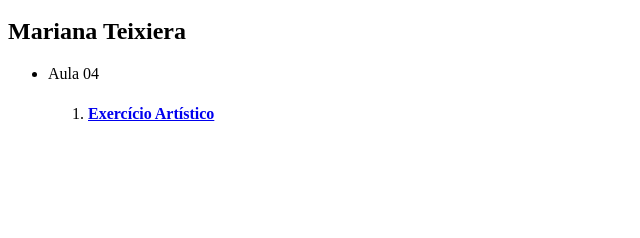
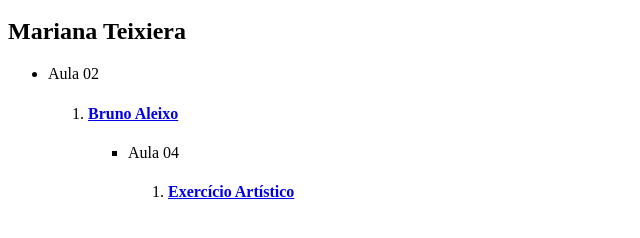
Before and after one commit to MarianaA038794/Entregas, a plain HTML site: page index.html in a window 1280 px wide. Shown: the part 48-286 px from the top of the page, without its empty margins (0-640 px from the left). Drawn offline with Linux system fonts and the light colour scheme.

Commit message:
Update index.html

```diff
--- a/index.html
+++ b/index.html
@@ -11,7 +11,10 @@
 <h1>Entregas TPC Ambientes Web - 2021</h1>
 <h2>Mariana Teixiera</h2>
 
-
+<ul>
+  <li> Aula 02 </li>
+  <ol>
+      <li> <a href="https://marianaa038794.github.io/Bruno_Aleixo/" target = "_self"> <h4> Bruno Aleixo </h4> </a> </li>
 
 <ul>
   <li>Aula 04</li>
```
